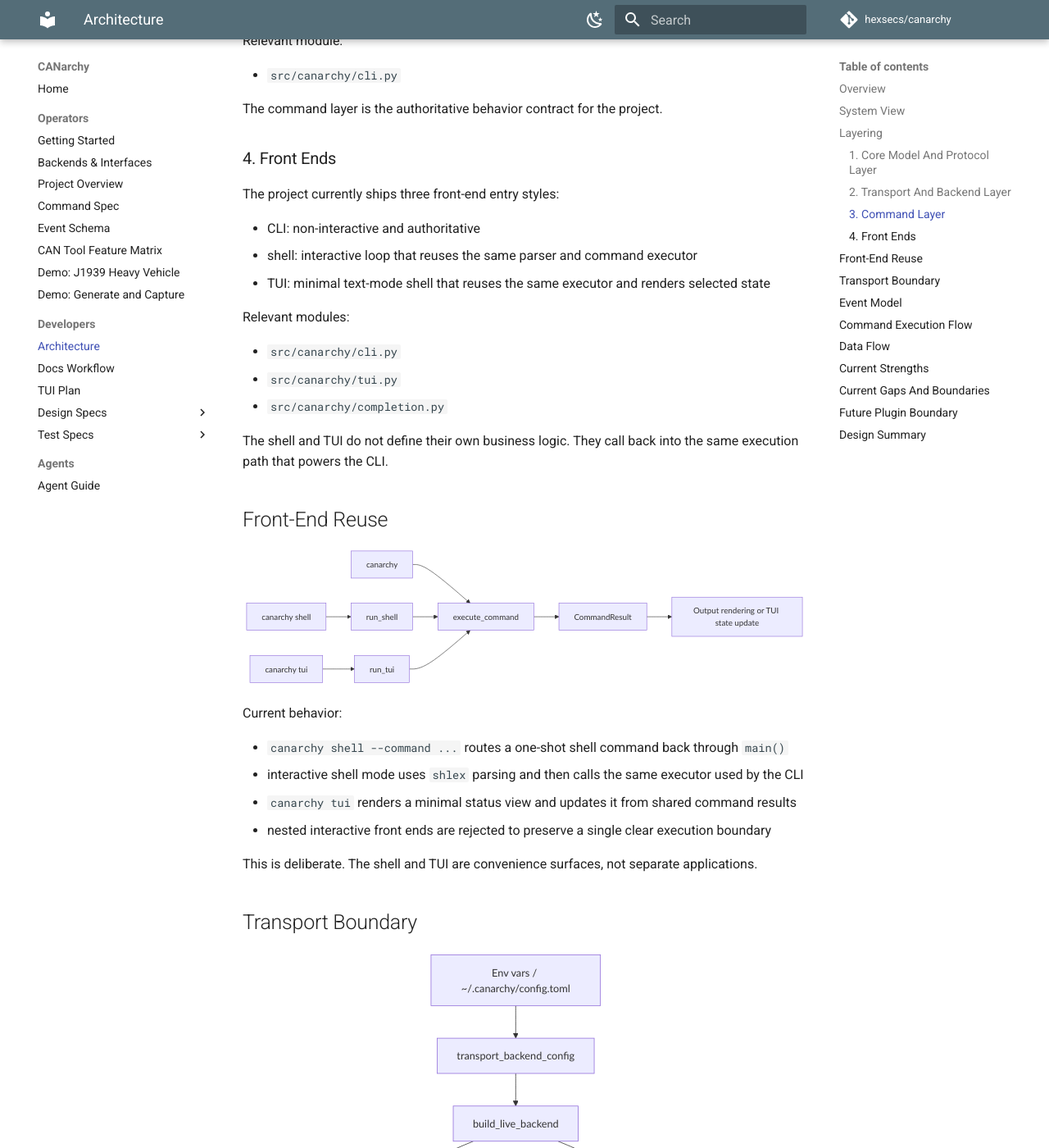
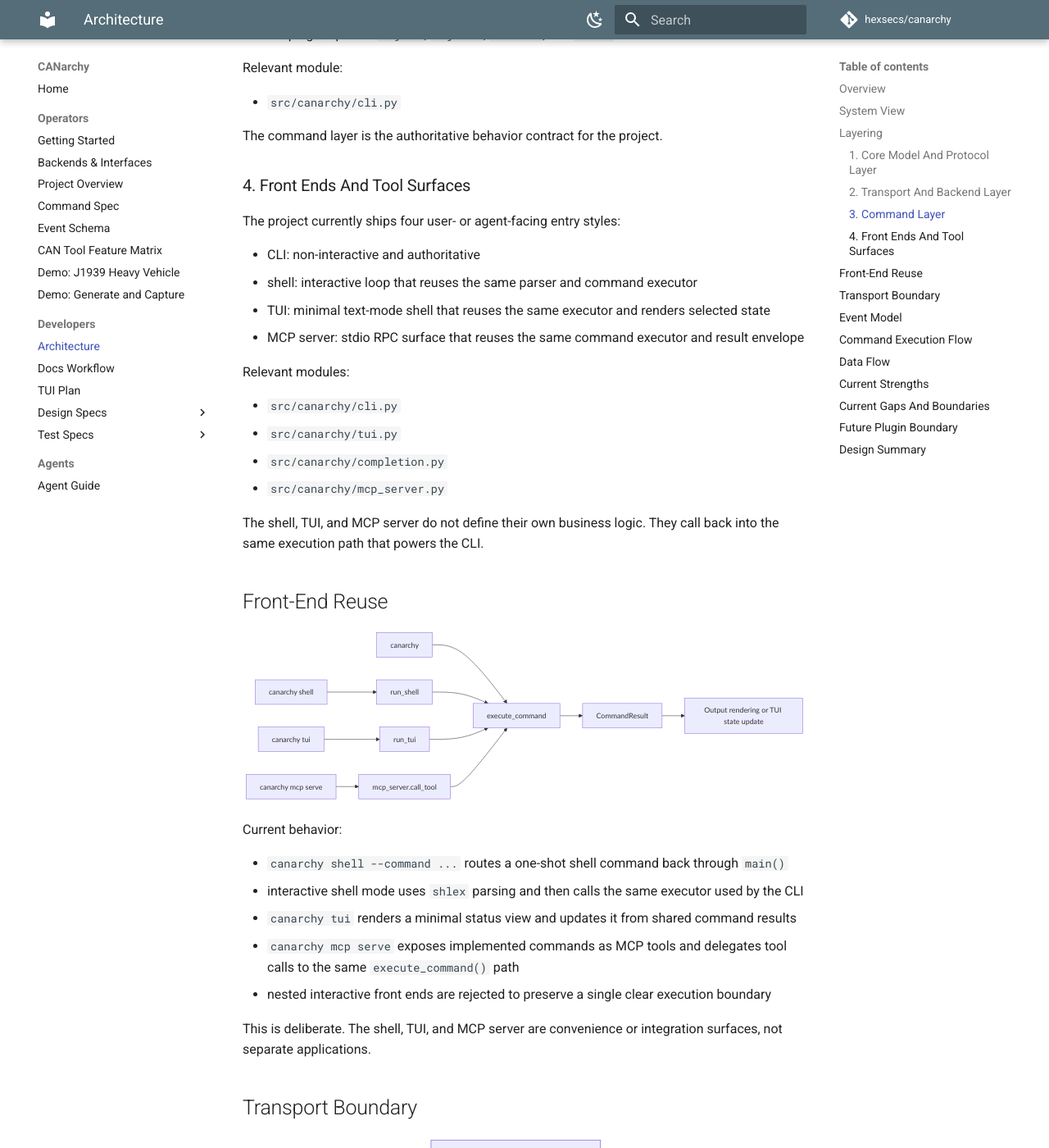
Before and after one commit to hexsecs/canarchy, an MkDocs documentation site: the page built from docs/architecture.md, in a window 1280 px wide and 1400 px high, scrolled down 2739 px. Shown: the whole window at 82% size. Built offline with MkDocs 1.6.1 and Material for MkDocs 9.7.7, drawn with Linux system fonts in a browser that asks for light colours; comment, search, counter and statistics services are not loaded; some of the changed text lies outside the part shown.

Commit message:
Refresh architecture docs for MCP and RE
Update the architecture overview to include the MCP server surface and the shared reverse-engineering analysis subsystem, keeping the diagrams and current-state boundaries aligned with the implementation. closes #55

```diff
--- a/docs/architecture.md
+++ b/docs/architecture.md
@@ -13,7 +13,7 @@ The codebase is organized around four practical layers:
 1. core models and protocol helpers
 2. transport and backend selection
 3. command execution and output shaping
-4. front ends that reuse the same command path
+4. front ends and tool surfaces that reuse the same command path
 
 Important current-state note: live bus integration currently builds on `python-can`. CANarchy does not try to replace hardware abstraction itself; it adds a higher-level workflow, protocol, and structured-output layer on top.
 
@@ -26,15 +26,18 @@ flowchart TD
     U[Operator / Script / Agent] --> CLI[CLI]
     U --> SH[Shell]
     U --> TUI[TUI]
+    U --> MCP[MCP server]
 
     CLI --> CMD[Shared command parser and executor]
     SH --> CMD
     TUI --> CMD
+    MCP --> CMD
 
     CMD --> TP[Transport facade]
     CMD --> DBC[DBC encode / decode]
     CMD --> J[J1939 helpers]
     CMD --> UDS[UDS helpers]
+    CMD --> RE[Reverse-engineering helpers]
     CMD --> SES[Session store]
     CMD --> REP[Replay planner]
 
@@ -64,6 +68,7 @@ Primary responsibilities:
 * typed event objects such as `frame`, `decoded_message`, `signal`, `j1939_pgn`, `uds_transaction`, `replay_event`, and `alert`
 * J1939 arbitration ID decomposition and higher-level observation helpers
 * DBC encode and decode helpers
+* reverse-engineering analysis helpers such as counter and entropy ranking
 * replay planning from captured timestamps
 * session context and persistence helpers
 
@@ -72,6 +77,7 @@ Relevant modules:
 * `src/canarchy/models.py`
 * `src/canarchy/j1939.py`
 * `src/canarchy/dbc.py`
+* `src/canarchy/reverse_engineering.py`
 * `src/canarchy/replay.py`
 * `src/canarchy/session.py`
 * `src/canarchy/uds.py`
@@ -119,21 +125,23 @@ Relevant module:
 
 The command layer is the authoritative behavior contract for the project.
 
-### 4. Front Ends
+### 4. Front Ends And Tool Surfaces
 
-The project currently ships three front-end entry styles:
+The project currently ships four user- or agent-facing entry styles:
 
 * CLI: non-interactive and authoritative
 * shell: interactive loop that reuses the same parser and command executor
 * TUI: minimal text-mode shell that reuses the same executor and renders selected state
+* MCP server: stdio RPC surface that reuses the same command executor and result envelope
 
 Relevant modules:
 
 * `src/canarchy/cli.py`
 * `src/canarchy/tui.py`
 * `src/canarchy/completion.py`
+* `src/canarchy/mcp_server.py`
 
-The shell and TUI do not define their own business logic. They call back into the same execution path that powers the CLI.
+The shell, TUI, and MCP server do not define their own business logic. They call back into the same execution path that powers the CLI.
 
 ## Front-End Reuse
 
@@ -142,9 +150,11 @@ flowchart LR
     CLI[canarchy <command>] --> EXEC[execute_command]
     SHELL[canarchy shell] --> RS[run_shell]
     TUI[canarchy tui] --> RT[run_tui]
+    MCP[canarchy mcp serve] --> MS[mcp_server.call_tool]
 
     RS --> EXEC
     RT --> EXEC
+    MS --> EXEC
 
     EXEC --> RESULT[CommandResult]
     RESULT --> EMIT[Output rendering or TUI state update]
@@ -155,9 +165,10 @@ Current behavior:
 * `canarchy shell --command ...` routes a one-shot shell command back through `main()`
 * interactive shell mode uses `shlex` parsing and then calls the same executor used by the CLI
 * `canarchy tui` renders a minimal status view and updates it from shared command results
+* `canarchy mcp serve` exposes implemented commands as MCP tools and delegates tool calls to the same `execute_command()` path
 * nested interactive front ends are rejected to preserve a single clear execution boundary
 
-This is deliberate. The shell and TUI are convenience surfaces, not separate applications.
+This is deliberate. The shell, TUI, and MCP server are convenience or integration surfaces, not separate applications.
 
 ## Transport Boundary
 
@@ -245,7 +256,7 @@ The command layer follows one main pattern:
 2. validate command-specific constraints
 3. dispatch to transport, protocol, replay, export, or session helpers
 4. normalize results into `CommandResult`
-5. render through one output mode
+5. render through one output mode or serialize the canonical result envelope for MCP
 
 This centralization is what allows the CLI, shell, and TUI to stay aligned.
 
@@ -315,6 +326,6 @@ The architecture is best understood as:
 * explicit sample/reference providers for commands that are not yet truly transport-backed
 * typed frames and events as the internal contract
 * one command layer as the behavioral contract
-* shell and TUI as reusable views over that same contract
+* shell, TUI, and MCP as reusable views or integration surfaces over that same contract
 
 That structure is what makes CANarchy suitable for both human operators and coding agents: the live bus boundary stays below the workflow layer, and the workflow layer stays above any one front end.
```
Also changed, not shown: other parts of docs/architecture.md (+2 -1 lines).
